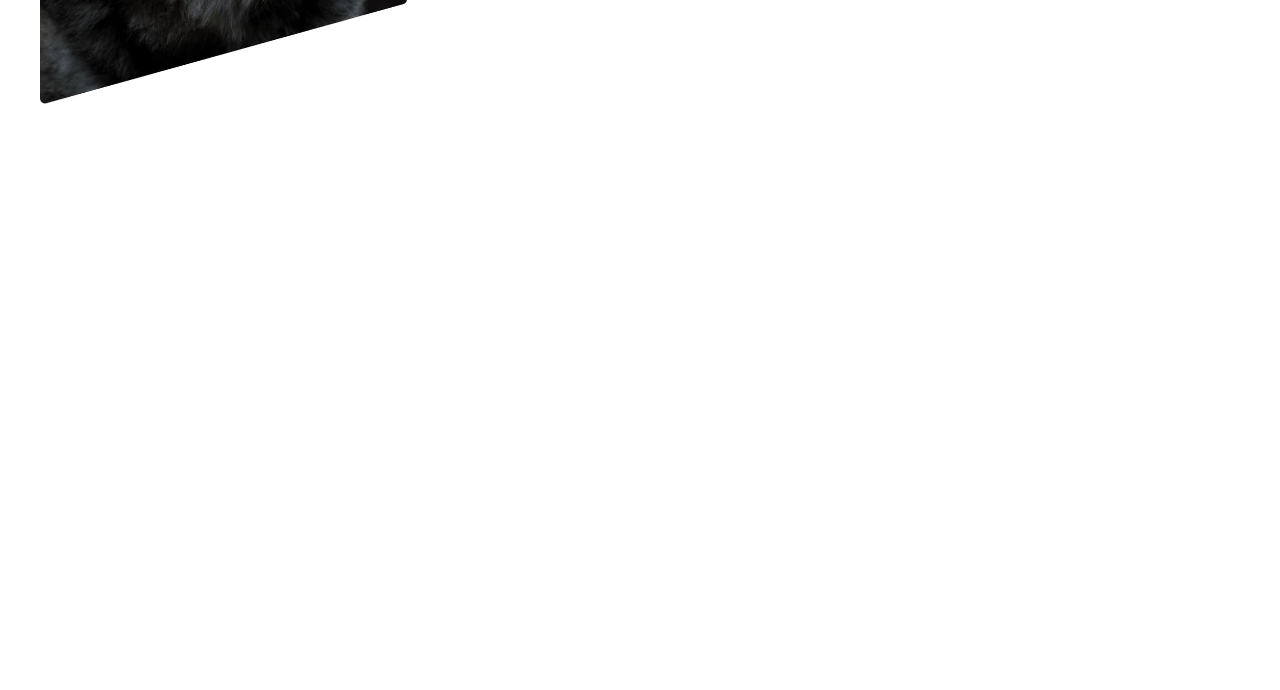
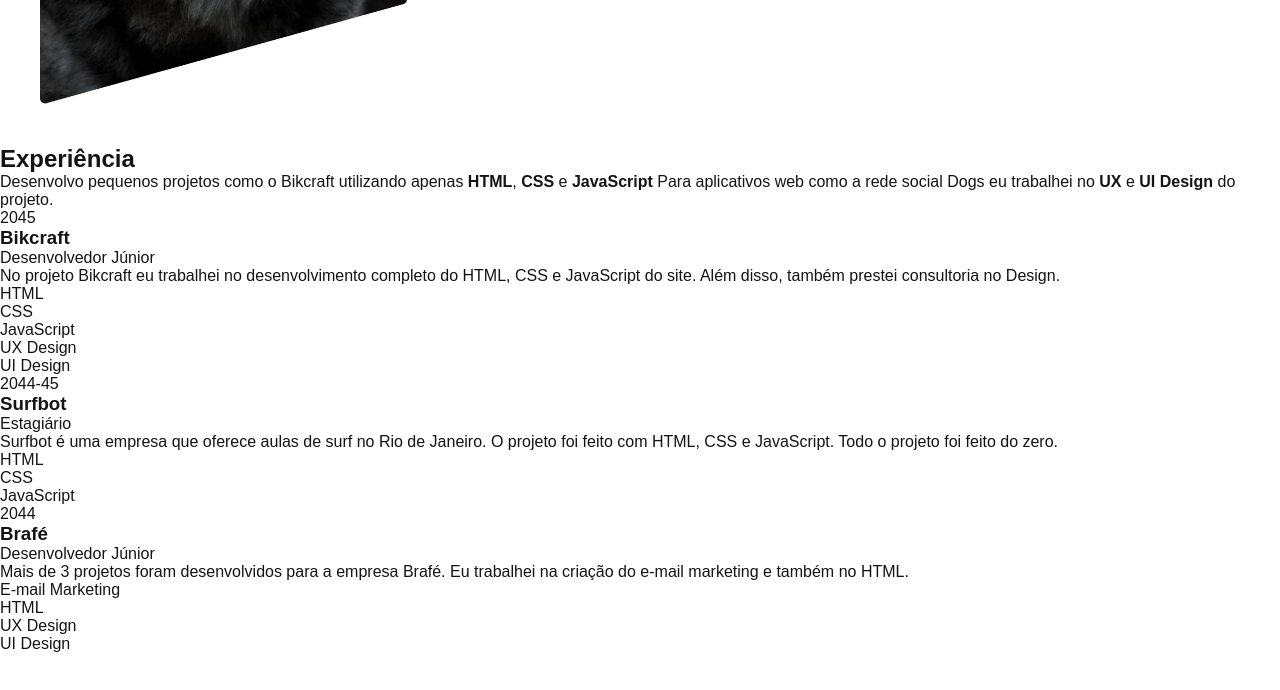
Before and after one commit to rvianadev/portfolio-origamid, a plain HTML site: page index.html in a window 1280 px wide. Shown: the part 588-1278 px from the top of the page. Before the commit the page ends 800 px from the top, so only its background shows below. Drawn offline with Linux system fonts and the light colour scheme.

Commit message:
feat: HTML structure for experiences section

```diff
--- a/css/global.css
+++ b/css/global.css
@@ -2,6 +2,7 @@ body {
   font-family: "Fira Sans", Arial, sans-serif;
   margin: 0px;
   color: #141414;
+  margin-bottom: 1000px;
 }
 
 h1,
--- a/index.html
+++ b/index.html
@@ -27,6 +27,66 @@
       <p>Localizado no Rio de Janeiro &#127958;</p>
     </div>
   </main>
+
+  <section class="experiencia" id="experiencia" aria-label="Experiência">
+    <h2 class="subtitulo">Experiência</h2>
+    <div>
+      <p class="experiencia-texto">Desenvolvo pequenos projetos como o Bikcraft utilizando apenas <strong>HTML</strong>,
+        <strong>CSS</strong> e <strong>JavaScript</strong> Para aplicativos web como a rede social Dogs eu trabalhei no
+        <strong>UX</strong> e <strong>UI Design</strong> do projeto.
+      </p>
+
+      <div class="empresa">
+        <span class="empresa-ano">2045</span>
+        <h3 class="empresa-titulo">Bikcraft</h3>
+        <span class="empresa-titulo">Desenvolvedor Júnior</span>
+        <p class="empresa-texto">
+          No projeto Bikcraft eu trabalhei no desenvolvimento completo do HTML, CSS e JavaScript do site. Além disso,
+          também prestei consultoria no Design.
+        </p>
+        <ul class="empresa-habilidades">
+          <li>HTML</li>
+          <li>CSS</li>
+          <li>JavaScript</li>
+          <li>UX Design</li>
+          <li>UI Design</li>
+        </ul>
+      </div>
+
+      <div class="empresa">
+        <span class="empresa-ano">2044-45</span>
+        <h3 class="empresa-titulo">Surfbot</h3>
+        <span class="empresa-titulo">Estagiário</span>
+        <p class="empresa-texto">
+          Surfbot é uma empresa que oferece aulas de surf no Rio de Janeiro. O projeto foi feito com HTML, CSS e
+          JavaScript. Todo o projeto foi feito do zero.
+        </p>
+        <ul class="empresa-habilidades">
+          <li>HTML</li>
+          <li>CSS</li>
+          <li>JavaScript</li>
+        </ul>
+      </div>
+
+      <div class="empresa">
+        <span class="empresa-ano">2044</span>
+        <h3 class="empresa-titulo">Brafé</h3>
+        <span class="empresa-titulo">Desenvolvedor Júnior</span>
+        <p class="empresa-texto">
+          Mais de 3 projetos foram desenvolvidos para a empresa Brafé. Eu trabalhei na criação do e-mail marketing e
+          também no HTML.
+        </p>
+        <ul class="empresa-habilidades">
+          <li>E-mail Marketing</li>
+          <li>HTML</li>
+          <li>UX Design</li>
+          <li>UI Design</li>
+        </ul>
+      </div>
+
+    </div>
+  </section>
+
 </body>
 
 </html>
```
